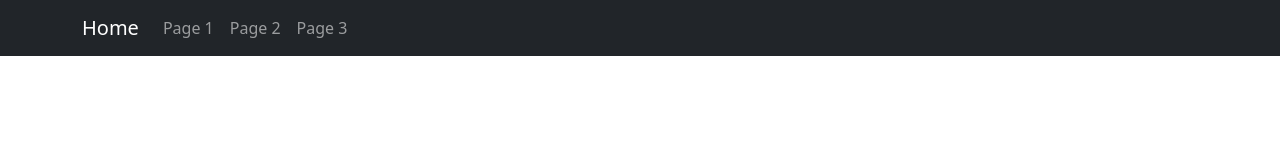
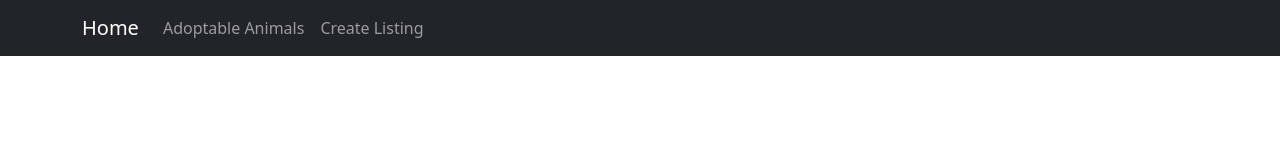
Before and after one commit to sarahoconnor10/DRQ_Project, a React (Create React App) app: page / in a window 1280 px wide. Shown: the top 160 px of the page. Built offline with nearby package versions, Linux system fonts and the light colour scheme.

Commit message:
updating navbar routing

```diff
--- a/src/components/NavBar.js
+++ b/src/components/NavBar.js
@@ -4,13 +4,12 @@ import Navbar from 'react-bootstrap/Navbar';
 
 const NavBar = () => {
     return (
-        <Navbar bg="dark" data-bs-theme="dark">
+        <Navbar bg="dark" data-bs-theme="dark" >
             <Container>
-                <Navbar.Brand href="/">Home</Navbar.Brand>
+                <Navbar.Brand href="/Home">Home</Navbar.Brand>
                 <Nav className="me-auto">
-                    <Nav.Link href="/">Page 1</Nav.Link>
-                    <Nav.Link href="/add">Page 2</Nav.Link>
-                    <Nav.Link href="/read">Page 3</Nav.Link>
+                    <Nav.Link href="/AdoptableAnimals">Adoptable Animals</Nav.Link>
+                    <Nav.Link href="/CreateListing">Create Listing</Nav.Link>
                 </Nav>
             </Container>
         </Navbar>
```
